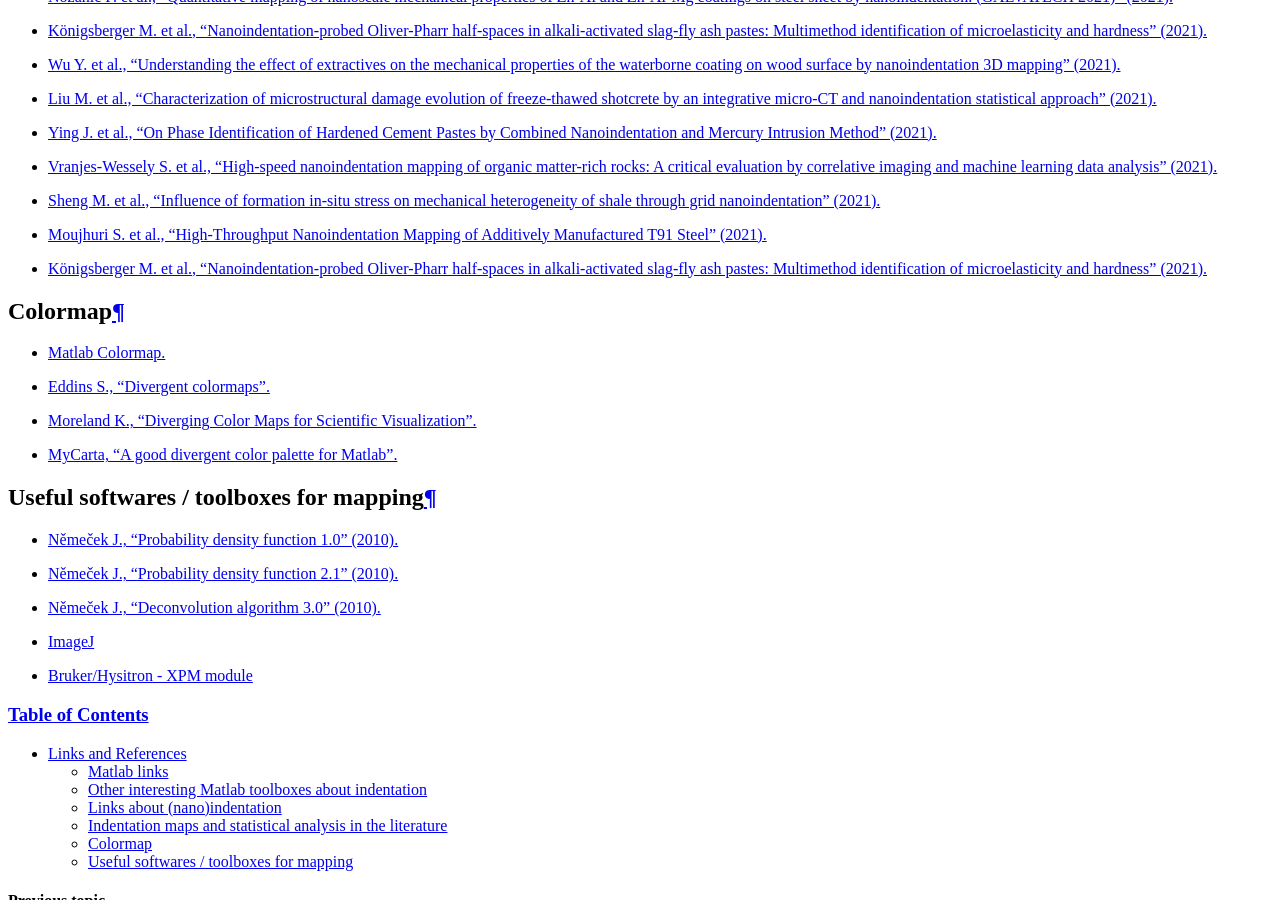
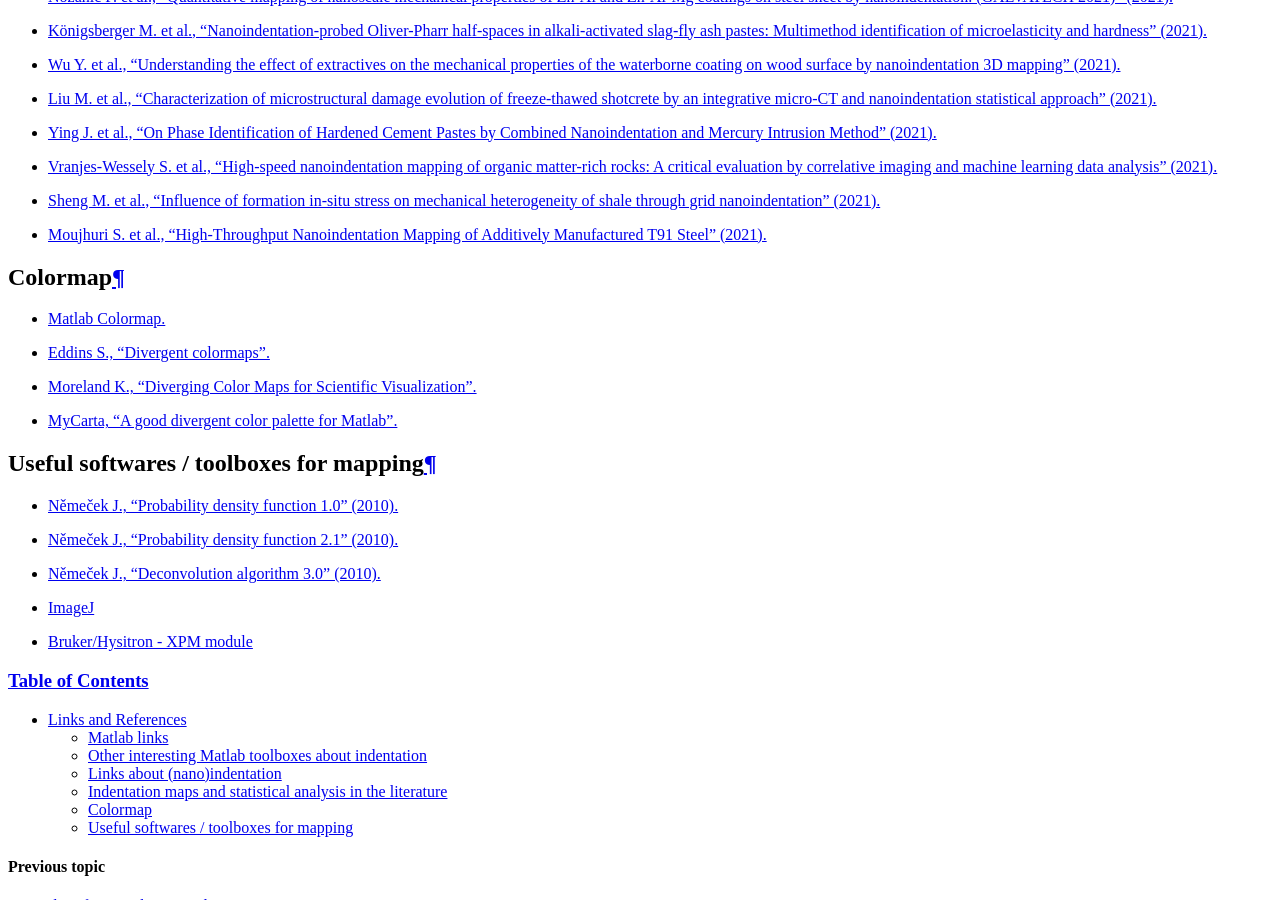
Before and after one commit to DavidMercier/TriDiMap, a Sphinx documentation site: the page built from doc/links_ref.rst, in a window 1280 px wide and 900 px high, scrolled down 2792 px. Built offline with Sphinx 7.4.7, drawn with Linux system fonts in a browser that asks for light colours; comment, search, counter and statistics services are not loaded.

Commit message:
Update links_ref.rst

```diff
--- a/doc/links_ref.rst
+++ b/doc/links_ref.rst
@@ -91,7 +91,6 @@ Indentation maps and statistical analysis in the literature
 * `Vranjes-Wessely S. et al., "High-speed nanoindentation mapping of organic matter-rich rocks: A critical evaluation by correlative imaging and machine learning data analysis" (2021). <https://doi.org/10.1016/j.coal.2021.103847>`_
 * `Sheng M. et al., "Influence of formation in-situ stress on mechanical heterogeneity of shale through grid nanoindentation" (2021). <https://doi.org/10.1016/j.petsci.2021.10.006>`_
 * `Moujhuri S. et al., "High-Throughput Nanoindentation Mapping of Additively Manufactured T91 Steel" (2021). <https://doi.org/10.1007/s11837-022-05189-0>`_
-* `Königsberger M. et al., "Nanoindentation-probed Oliver-Pharr half-spaces in alkali-activated slag-fly ash pastes: Multimethod identification of microelasticity and hardness" (2021). <https://doi.org/10.1080/15376494.2021.1941450>`_
 
 Colormap
 ############################################
```
